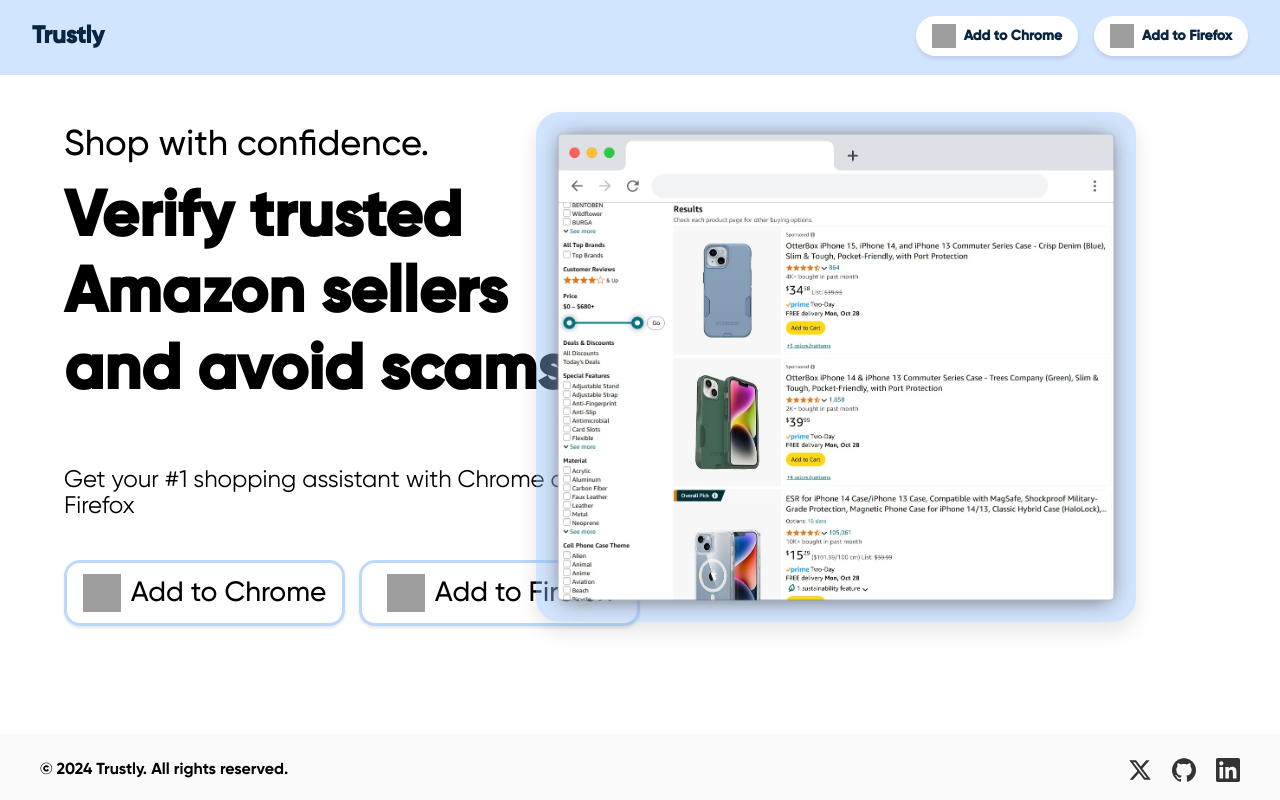
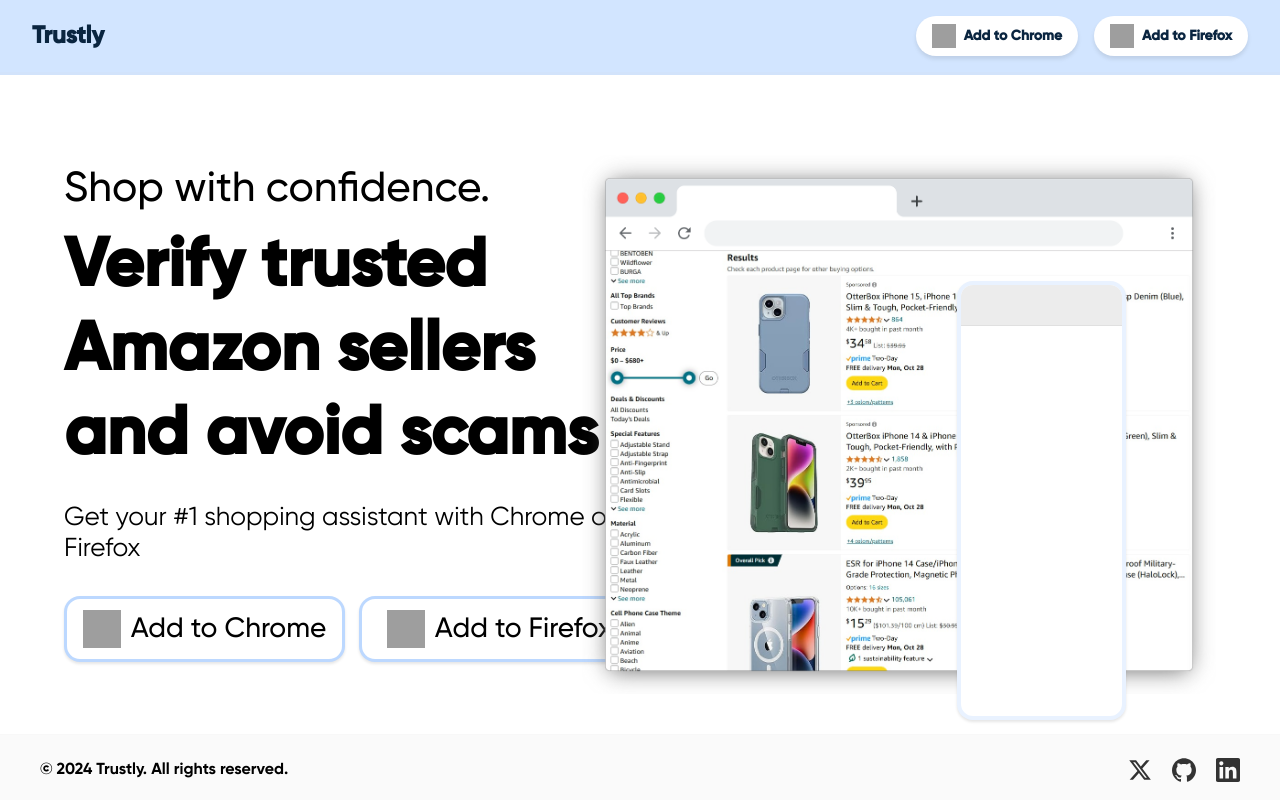
Before and after one commit to Hololm/hacksoda-2024, a Vue app in the folder frontend/: page / in a window 1280 px wide. Built offline with nearby package versions, Linux system fonts and the light colour scheme; grey boxes are pictures that could not be loaded.

Commit message:
extension gui and text bigger

```diff
--- /dev/null
+++ b/frontend/src/components/ExtensionGUI.vue
@@ -0,0 +1,39 @@
+<template>
+  <div class="extension-container">
+    <div class="extension-header">
+      <!-- You can add header elements here later -->
+    </div>
+    <div class="extension-body">
+      <!-- You can add body elements here later -->
+    </div>
+  </div>
+</template>
+
+<script>
+export default {
+  name: 'ExtensionGUI'
+}
+</script>
+
+<style scoped>
+.extension-container {
+  width: 100%;
+  height: 50%;
+  background-color: white;
+  border-radius: 16px;
+  box-shadow: 0 2px 3px rgba(0, 0, 0, 0.1);
+  border: 4px solid rgba(144, 191, 255, 0.2);
+  overflow: hidden;
+  transition: all 0.3s ease;
+}
+
+.extension-header {
+  height: 40px;
+  background-color: rgba(236, 236, 236, 1);
+  border-bottom: 1px solid #e0e0e0;
+}
+
+.extension-body {
+  padding: 16px;
+}
+</style>
--- a/frontend/src/components/LandingText.vue
+++ b/frontend/src/components/LandingText.vue
@@ -29,7 +29,7 @@
   justify-content: flex-start;
   height: auto;
   width: 100%;
-  margin-top: -20px;
+  margin-top: 8%;
 }
 
 .text-container {
@@ -38,32 +38,27 @@
 }
 
 .subtext {
-  font-size: 36px;
+  font-size: 42px;
   font-family: "Gilroy Medium", sans-serif;
-  line-height: 1.4;
   margin: 0;
   padding: 0;
 }
 
 .download-text {
-  font-size: 24px;
+  font-size: 26px;
   font-family: "Gilroy Regular", sans-serif;
-  line-height: 1.1;
-  transform: translateY(2rem);
   padding-left: 0;
 }
 
 .title {
-  font-size: 64px;
+  font-size: 68px;
   font-family: "Proxima Nova", sans-serif;
-  line-height: 1.2;
   margin: 10px 0;
   padding: 0;
 }
 
 .hero-component {
-  margin-top: 16px;
-  transform: translateY(2rem);
+  margin-top: 1%;
   display: flex;
   flex-direction: row;
   gap: 40px;
--- a/frontend/src/components/WebsiteHero.vue
+++ b/frontend/src/components/WebsiteHero.vue
@@ -1,26 +1,41 @@
 <template>
-  <div class="hero-container">
-    <div class="hero-image">
-      <img src="@/components/ui/amazon.png" alt="LeetCode Screenshot">
+  <div class="hero-wrapper">
+    <div class="hero-container">
+      <div class="hero-image">
+        <img src="@/components/ui/amazon.png" alt="Amazon Screenshot">
+      </div>
     </div>
+    <ExtensionGUI class="extension-gui" />
   </div>
 </template>
 
 <script>
+import ExtensionGUI from "@/components/ExtensionGUI.vue";
+
 export default {
-  name: 'WebsiteHero'
+  name: 'WebsiteHero',
+  components: {
+    ExtensionGUI
+  }
 }
 </script>
 
 <style scoped>
+.hero-wrapper {
+  position: relative;
+  width: 100%;
+  max-width: 800px;
+  margin: 0 auto;
+  padding: 2rem 0;
+}
+
 .hero-container {
-  max-width: 600px;
+  max-width: 700px;
   display: flex;
   justify-content: center;
   align-items: center;
-  background-color: rgba(144, 191, 255, 0.4);
-  border-radius: 24px;
-  transform: translateX(-80px); /* Use transform instead of margin */
+  margin-left: -10%;
+  margin-top: 20%;
 }
 
 .hero-image {
@@ -34,7 +49,30 @@
 .hero-image img {
   max-width: 100%;
   height: auto;
-  border-radius: 24px;
-  box-shadow: 0 10px 20px rgba(0, 0, 0, 0.1);
+  border-radius: 16px;
+}
+
+.extension-gui {
+  position: absolute;
+  top: 38%;
+  left: 55%;
+  width: 28%;
+  max-width: 300px;
+  height: 60%;
+  z-index: 10;
+}
+
+@media (max-width: 768px) {
+  .hero-container {
+    width: 90%;
+    margin-left: 0;
+  }
+
+  .extension-gui {
+    position: relative;
+    width: 80%;
+    max-width: none;
+    margin: 2rem auto 0;
+  }
 }
 </style>
```
